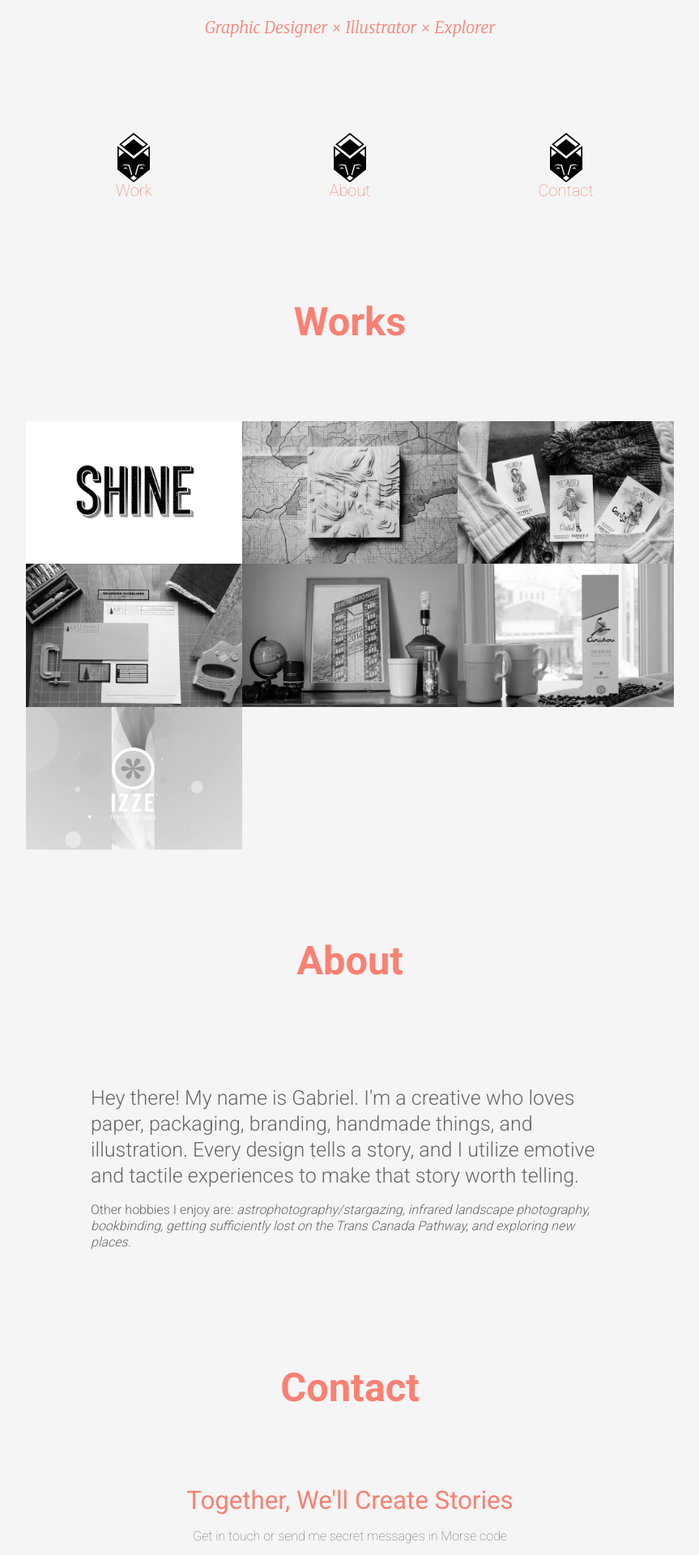
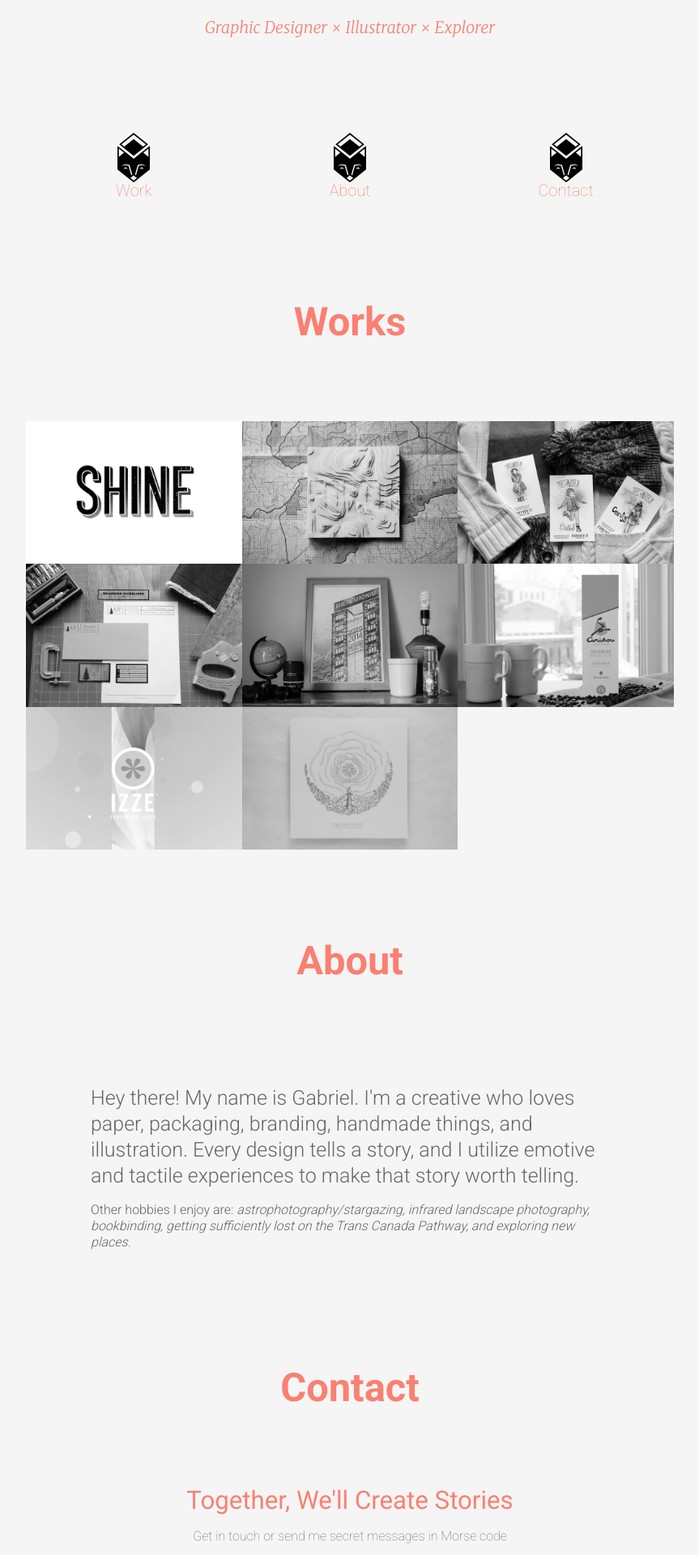
Before and after one commit to alkalinegenome/alkalinegenome.github.io, a Jekyll site: the page built from index.html, in a window 1280 px wide. Shown: the part 576-2496 px from the top of the page at 81% size, without its empty margins (208-1071 px from the left). Built offline with Jekyll 4.4.1, drawn with Linux system fonts in a browser that asks for light colours; nearby versions of some CDN libraries.

Commit message:
feat(index): the fountain addition

```diff
--- a/index.html
+++ b/index.html
@@ -41,6 +41,7 @@ meta-keywords: Gabriel Mitchell, Ottawa, Portfolio, Graphic Design, Illustration
 		{% include pieces.html title="Apartment Story" link="aptstory.html" img="apartmentstory/national-intro.jpg" alt="The National Gig Poster" %}
 		{% include pieces.html title="Caribou Coffee" link="cariboucoffee.html" img="cariboucoffee/caribou-intro.jpg" alt="Coffee Packaging" %}
 		{% include pieces.html title="IZZE" link="izze.html" img="izze/izze-intro.jpg" alt="forth" %}
+		{% include pieces.html title="The Fountain" link="thefountain.html" img="thefountain/thefountain-grid.jpg" alt="The Fountain Vinyl Record" %}
 	</div>
 
 	<div class="wrap buffer">
```
Also changed, not shown: work/thefountain.html (renamed from work/fountain.html).
